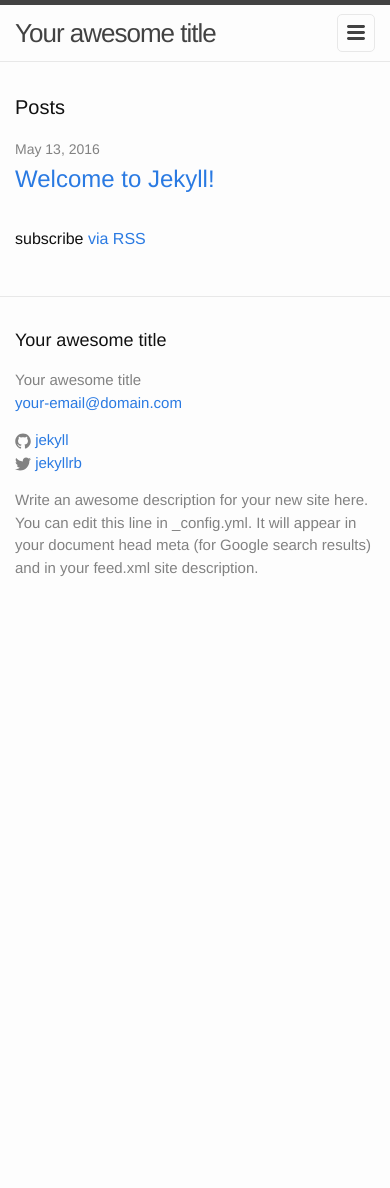
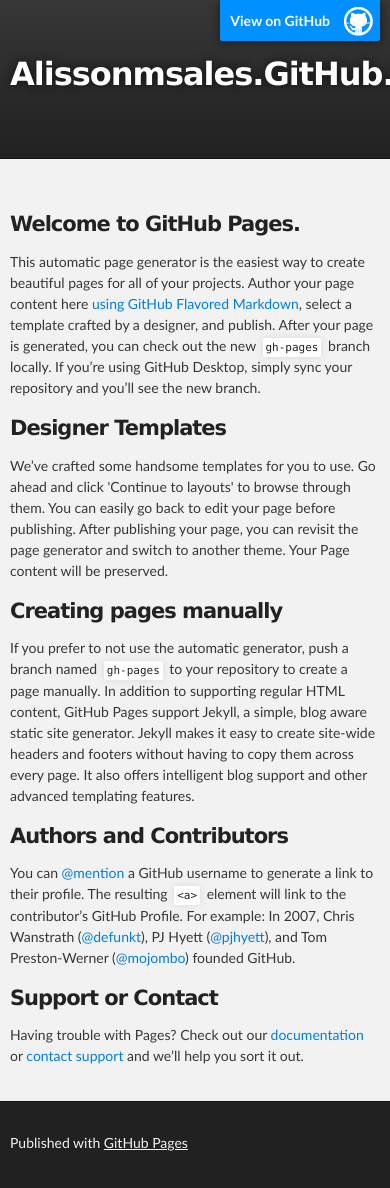
Before and after one commit to alissonmsales/alissonmsales.github.io, a Jekyll site: the page index.html, which Jekyll copies as it is, in a window 390 px wide. Built offline with Jekyll 4.4.1, drawn with Linux system fonts in a browser that asks for light colours; before the commit the page ends 900 px from its top, so only the background shows below that.

Commit message:
Replace master branch with page content via GitHub

```diff
--- a/index.html
+++ b/index.html
@@ -1,23 +1,67 @@
----
-layout: default
----
+<!DOCTYPE html>
+<html>
 
-<div class="home">
+  <head>
+    <meta charset='utf-8'>
+    <meta http-equiv="X-UA-Compatible" content="chrome=1">
+    <meta name="description" content="Alissonmsales.GitHub.io : ">
 
-  <h1 class="page-heading">Posts</h1>
+    <link rel="stylesheet" type="text/css" media="screen" href="stylesheets/stylesheet.css">
 
-  <ul class="post-list">
-    {% for post in site.posts %}
-      <li>
-        <span class="post-meta">{{ post.date | date: "%b %-d, %Y" }}</span>
+    <title>Alissonmsales.GitHub.io</title>
+  </head>
 
-        <h2>
-          <a class="post-link" href="{{ post.url | prepend: site.baseurl }}">{{ post.title }}</a>
-        </h2>
-      </li>
-    {% endfor %}
-  </ul>
+  <body>
 
-  <p class="rss-subscribe">subscribe <a href="{{ "/feed.xml" | prepend: site.baseurl }}">via RSS</a></p>
+    <!-- HEADER -->
+    <div id="header_wrap" class="outer">
+        <header class="inner">
+          <a id="forkme_banner" href="https://github.com/alissonmsales">View on GitHub</a>
 
-</div>
+          <h1 id="project_title">Alissonmsales.GitHub.io</h1>
+          <h2 id="project_tagline"></h2>
+
+        </header>
+    </div>
+
+    <!-- MAIN CONTENT -->
+    <div id="main_content_wrap" class="outer">
+      <section id="main_content" class="inner">
+        <h3>
+<a id="welcome-to-github-pages" class="anchor" href="#welcome-to-github-pages" aria-hidden="true"><span aria-hidden="true" class="octicon octicon-link"></span></a>Welcome to GitHub Pages.</h3>
+
+<p>This automatic page generator is the easiest way to create beautiful pages for all of your projects. Author your page content here <a href="https://guides.github.com/features/mastering-markdown/">using GitHub Flavored Markdown</a>, select a template crafted by a designer, and publish. After your page is generated, you can check out the new <code>gh-pages</code> branch locally. If you’re using GitHub Desktop, simply sync your repository and you’ll see the new branch.</p>
+
+<h3>
+<a id="designer-templates" class="anchor" href="#designer-templates" aria-hidden="true"><span aria-hidden="true" class="octicon octicon-link"></span></a>Designer Templates</h3>
+
+<p>We’ve crafted some handsome templates for you to use. Go ahead and click 'Continue to layouts' to browse through them. You can easily go back to edit your page before publishing. After publishing your page, you can revisit the page generator and switch to another theme. Your Page content will be preserved.</p>
+
+<h3>
+<a id="creating-pages-manually" class="anchor" href="#creating-pages-manually" aria-hidden="true"><span aria-hidden="true" class="octicon octicon-link"></span></a>Creating pages manually</h3>
+
+<p>If you prefer to not use the automatic generator, push a branch named <code>gh-pages</code> to your repository to create a page manually. In addition to supporting regular HTML content, GitHub Pages support Jekyll, a simple, blog aware static site generator. Jekyll makes it easy to create site-wide headers and footers without having to copy them across every page. It also offers intelligent blog support and other advanced templating features.</p>
+
+<h3>
+<a id="authors-and-contributors" class="anchor" href="#authors-and-contributors" aria-hidden="true"><span aria-hidden="true" class="octicon octicon-link"></span></a>Authors and Contributors</h3>
+
+<p>You can <a href="https://help.github.com/articles/basic-writing-and-formatting-syntax/#mentioning-users-and-teams" class="user-mention">@mention</a> a GitHub username to generate a link to their profile. The resulting <code>&lt;a&gt;</code> element will link to the contributor’s GitHub Profile. For example: In 2007, Chris Wanstrath (<a href="https://github.com/defunkt" class="user-mention">@defunkt</a>), PJ Hyett (<a href="https://github.com/pjhyett" class="user-mention">@pjhyett</a>), and Tom Preston-Werner (<a href="https://github.com/mojombo" class="user-mention">@mojombo</a>) founded GitHub.</p>
+
+<h3>
+<a id="support-or-contact" class="anchor" href="#support-or-contact" aria-hidden="true"><span aria-hidden="true" class="octicon octicon-link"></span></a>Support or Contact</h3>
+
+<p>Having trouble with Pages? Check out our <a href="https://help.github.com/pages">documentation</a> or <a href="https://github.com/contact">contact support</a> and we’ll help you sort it out.</p>
+      </section>
+    </div>
+
+    <!-- FOOTER  -->
+    <div id="footer_wrap" class="outer">
+      <footer class="inner">
+        <p>Published with <a href="https://pages.github.com">GitHub Pages</a></p>
+      </footer>
+    </div>
+
+
+
+  </body>
+</html>
--- /dev/null
+++ b/javascripts/main.js
@@ -0,0 +1 @@
+console.log('This would be the main JS file.');
--- /dev/null
+++ b/stylesheets/github-light.css
@@ -0,0 +1,123 @@
+/*
+The MIT License (MIT)
+
+Copyright (c) 2015 GitHub, Inc.
+
+Permission is hereby granted, free of charge, to any person obtaining a copy
+of this software and associated documentation files (the "Software"), to deal
+in the Software without restriction, including without limitation the rights
+to use, copy, modify, merge, publish, distribute, sublicense, and/or sell
+copies of the Software, and to permit persons to whom the Software is
+furnished to do so, subject to the following conditions:
+
+The above copyright notice and this permission notice shall be included in all
+copies or substantial portions of the Software.
+
+THE SOFTWARE IS PROVIDED "AS IS", WITHOUT WARRANTY OF ANY KIND, EXPRESS OR
+IMPLIED, INCLUDING BUT NOT LIMITED TO THE WARRANTIES OF MERCHANTABILITY,
+FITNESS FOR A PARTICULAR PURPOSE AND NONINFRINGEMENT. IN NO EVENT SHALL THE
+AUTHORS OR COPYRIGHT HOLDERS BE LIABLE FOR ANY CLAIM, DAMAGES OR OTHER
+LIABILITY, WHETHER IN AN ACTION OF CONTRACT, TORT OR OTHERWISE, ARISING FROM,
+OUT OF OR IN CONNECTION WITH THE SOFTWARE OR THE USE OR OTHER DEALINGS IN THE
+SOFTWARE.
+
+*/
+
+.pl-c /* comment */ {
+  color: #969896;
+}
+
+.pl-c1      /* constant, markup.raw, meta.diff.header, meta.module-reference, meta.property-name, support, support.constant, support.variable, variable.other.constant */,
+.pl-s .pl-v /* string variable */ {
+  color: #0086b3;
+}
+
+.pl-e  /* entity */,
+.pl-en /* entity.name */ {
+  color: #795da3;
+}
+
+.pl-s .pl-s1 /* string source */,
+.pl-smi      /* storage.modifier.import, storage.modifier.package, storage.type.java, variable.other, variable.parameter.function */ {
+  color: #333;
+}
+
+.pl-ent /* entity.name.tag */ {
+  color: #63a35c;
+}
+
+.pl-k /* keyword, storage, storage.type */ {
+  color: #a71d5d;
+}
+
+.pl-pds              /* punctuation.definition.string, string.regexp.character-class */,
+.pl-s                /* string */,
+.pl-s .pl-pse .pl-s1 /* string punctuation.section.embedded source */,
+.pl-sr               /* string.regexp */,
+.pl-sr .pl-cce       /* string.regexp constant.character.escape */,
+.pl-sr .pl-sra       /* string.regexp string.regexp.arbitrary-repitition */,
+.pl-sr .pl-sre       /* string.regexp source.ruby.embedded */ {
+  color: #183691;
+}
+
+.pl-v /* variable */ {
+  color: #ed6a43;
+}
+
+.pl-id /* invalid.deprecated */ {
+  color: #b52a1d;
+}
+
+.pl-ii /* invalid.illegal */ {
+  background-color: #b52a1d;
+  color: #f8f8f8;
+}
+
+.pl-sr .pl-cce /* string.regexp constant.character.escape */ {
+  color: #63a35c;
+  font-weight: bold;
+}
+
+.pl-ml /* markup.list */ {
+  color: #693a17;
+}
+
+.pl-mh        /* markup.heading */,
+.pl-mh .pl-en /* markup.heading entity.name */,
+.pl-ms        /* meta.separator */ {
+  color: #1d3e81;
+  font-weight: bold;
+}
+
+.pl-mq /* markup.quote */ {
+  color: #008080;
+}
+
+.pl-mi /* markup.italic */ {
+  color: #333;
+  font-style: italic;
+}
+
+.pl-mb /* markup.bold */ {
+  color: #333;
+  font-weight: bold;
+}
+
+.pl-md /* markup.deleted, meta.diff.header.from-file */ {
+  background-color: #ffecec;
+  color: #bd2c00;
+}
+
+.pl-mi1 /* markup.inserted, meta.diff.header.to-file */ {
+  background-color: #eaffea;
+  color: #55a532;
+}
+
+.pl-mdr /* meta.diff.range */ {
+  color: #795da3;
+  font-weight: bold;
+}
+
+.pl-mo /* meta.output */ {
+  color: #1d3e81;
+}
--- /dev/null
+++ b/stylesheets/stylesheet.css
@@ -0,0 +1,425 @@
+/*******************************************************************************
+Slate Theme for GitHub Pages
+by Jason Costello, @jsncostello
+*******************************************************************************/
+
+@import url(github-light.css);
+
+/*******************************************************************************
+MeyerWeb Reset
+*******************************************************************************/
+
+html, body, div, span, applet, object, iframe,
+h1, h2, h3, h4, h5, h6, p, blockquote, pre,
+a, abbr, acronym, address, big, cite, code,
+del, dfn, em, img, ins, kbd, q, s, samp,
+small, strike, strong, sub, sup, tt, var,
+b, u, i, center,
+dl, dt, dd, ol, ul, li,
+fieldset, form, label, legend,
+table, caption, tbody, tfoot, thead, tr, th, td,
+article, aside, canvas, details, embed,
+figure, figcaption, footer, header, hgroup,
+menu, nav, output, ruby, section, summary,
+time, mark, audio, video {
+  margin: 0;
+  padding: 0;
+  border: 0;
+  font: inherit;
+  vertical-align: baseline;
+}
+
+/* HTML5 display-role reset for older browsers */
+article, aside, details, figcaption, figure,
+footer, header, hgroup, menu, nav, section {
+  display: block;
+}
+
+ol, ul {
+  list-style: none;
+}
+
+table {
+  border-collapse: collapse;
+  border-spacing: 0;
+}
+
+/*******************************************************************************
+Theme Styles
+*******************************************************************************/
+
+body {
+  box-sizing: border-box;
+  color:#373737;
+  background: #212121;
+  font-size: 16px;
+  font-family: 'Myriad Pro', Calibri, Helvetica, Arial, sans-serif;
+  line-height: 1.5;
+  -webkit-font-smoothing: antialiased;
+}
+
+h1, h2, h3, h4, h5, h6 {
+  margin: 10px 0;
+  font-weight: 700;
+  color:#222222;
+  font-family: 'Lucida Grande', 'Calibri', Helvetica, Arial, sans-serif;
+  letter-spacing: -1px;
+}
+
+h1 {
+  font-size: 36px;
+  font-weight: 700;
+}
+
+h2 {
+  padding-bottom: 10px;
+  font-size: 32px;
+  background: url('../images/bg_hr.png') repeat-x bottom;
+}
+
+h3 {
+  font-size: 24px;
+}
+
+h4 {
+  font-size: 21px;
+}
+
+h5 {
+  font-size: 18px;
+}
+
+h6 {
+  font-size: 16px;
+}
+
+p {
+  margin: 10px 0 15px 0;
+}
+
+footer p {
+  color: #f2f2f2;
+}
+
+a {
+  text-decoration: none;
+  color: #007edf;
+  text-shadow: none;
+
+  transition: color 0.5s ease;
+  transition: text-shadow 0.5s ease;
+  -webkit-transition: color 0.5s ease;
+  -webkit-transition: text-shadow 0.5s ease;
+  -moz-transition: color 0.5s ease;
+  -moz-transition: text-shadow 0.5s ease;
+  -o-transition: color 0.5s ease;
+  -o-transition: text-shadow 0.5s ease;
+  -ms-transition: color 0.5s ease;
+  -ms-transition: text-shadow 0.5s ease;
+}
+
+a:hover, a:focus {text-decoration: underline;}
+
+footer a {
+  color: #F2F2F2;
+  text-decoration: underline;
+}
+
+em {
+  font-style: italic;
+}
+
+strong {
+  font-weight: bold;
+}
+
+img {
+  position: relative;
+  margin: 0 auto;
+  max-width: 739px;
+  padding: 5px;
+  margin: 10px 0 10px 0;
+  border: 1px solid #ebebeb;
+
+  box-shadow: 0 0 5px #ebebeb;
+  -webkit-box-shadow: 0 0 5px #ebebeb;
+  -moz-box-shadow: 0 0 5px #ebebeb;
+  -o-box-shadow: 0 0 5px #ebebeb;
+  -ms-box-shadow: 0 0 5px #ebebeb;
+}
+
+p img {
+  display: inline;
+  margin: 0;
+  padding: 0;
+  vertical-align: middle;
+  text-align: center;
+  border: none;
+}
+
+pre, code {
+  width: 100%;
+  color: #222;
+  background-color: #fff;
+
+  font-family: Monaco, "Bitstream Vera Sans Mono", "Lucida Console", Terminal, monospace;
+  font-size: 14px;
+
+  border-radius: 2px;
+  -moz-border-radius: 2px;
+  -webkit-border-radius: 2px;
+}
+
+pre {
+  width: 100%;
+  padding: 10px;
+  box-shadow: 0 0 10px rgba(0,0,0,.1);
+  overflow: auto;
+}
+
+code {
+  padding: 3px;
+  margin: 0 3px;
+  box-shadow: 0 0 10px rgba(0,0,0,.1);
+}
+
+pre code {
+  display: block;
+  box-shadow: none;
+}
+
+blockquote {
+  color: #666;
+  margin-bottom: 20px;
+  padding: 0 0 0 20px;
+  border-left: 3px solid #bbb;
+}
+
+
+ul, ol, dl {
+  margin-bottom: 15px
+}
+
+ul {
+  list-style-position: inside;
+  list-style: disc;
+  padding-left: 20px;
+}
+
+ol {
+  list-style-position: inside;
+  list-style: decimal;
+  padding-left: 20px;
+}
+
+dl dt {
+  font-weight: bold;
+}
+
+dl dd {
+  padding-left: 20px;
+  font-style: italic;
+}
+
+dl p {
+  padding-left: 20px;
+  font-style: italic;
+}
+
+hr {
+  height: 1px;
+  margin-bottom: 5px;
+  border: none;
+  background: url('../images/bg_hr.png') repeat-x center;
+}
+
+table {
+  border: 1px solid #373737;
+  margin-bottom: 20px;
+  text-align: left;
+ }
+
+th {
+  font-family: 'Lucida Grande', 'Helvetica Neue', Helvetica, Arial, sans-serif;
+  padding: 10px;
+  background: #373737;
+  color: #fff;
+ }
+
+td {
+  padding: 10px;
+  border: 1px solid #373737;
+ }
+
+form {
+  background: #f2f2f2;
+  padding: 20px;
+}
+
+/*******************************************************************************
+Full-Width Styles
+*******************************************************************************/
+
+.outer {
+  width: 100%;
+}
+
+.inner {
+  position: relative;
+  max-width: 640px;
+  padding: 20px 10px;
+  margin: 0 auto;
+}
+
+#forkme_banner {
+  display: block;
+  position: absolute;
+  top:0;
+  right: 10px;
+  z-index: 10;
+  padding: 10px 50px 10px 10px;
+  color: #fff;
+  background: url('../images/blacktocat.png') #0090ff no-repeat 95% 50%;
+  font-weight: 700;
+  box-shadow: 0 0 10px rgba(0,0,0,.5);
+  border-bottom-left-radius: 2px;
+  border-bottom-right-radius: 2px;
+}
+
+#header_wrap {
+  background: #212121;
+  background: -moz-linear-gradient(top, #373737, #212121);
+  background: -webkit-linear-gradient(top, #373737, #212121);
+  background: -ms-linear-gradient(top, #373737, #212121);
+  background: -o-linear-gradient(top, #373737, #212121);
+  background: linear-gradient(top, #373737, #212121);
+}
+
+#header_wrap .inner {
+  padding: 50px 10px 30px 10px;
+}
+
+#project_title {
+  margin: 0;
+  color: #fff;
+  font-size: 42px;
+  font-weight: 700;
+  text-shadow: #111 0px 0px 10px;
+}
+
+#project_tagline {
+  color: #fff;
+  font-size: 24px;
+  font-weight: 300;
+  background: none;
+  text-shadow: #111 0px 0px 10px;
+}
+
+#downloads {
+  position: absolute;
+  width: 210px;
+  z-index: 10;
+  bottom: -40px;
+  right: 0;
+  height: 70px;
+  background: url('../images/icon_download.png') no-repeat 0% 90%;
+}
+
+.zip_download_link {
+  display: block;
+  float: right;
+  width: 90px;
+  height:70px;
+  text-indent: -5000px;
+  overflow: hidden;
+  background: url(../images/sprite_download.png) no-repeat bottom left;
+}
+
+.tar_download_link {
+  display: block;
+  float: right;
+  width: 90px;
+  height:70px;
+  text-indent: -5000px;
+  overflow: hidden;
+  background: url(../images/sprite_download.png) no-repeat bottom right;
+  margin-left: 10px;
+}
+
+.zip_download_link:hover {
+  background: url(../images/sprite_download.png) no-repeat top left;
+}
+
+.tar_download_link:hover {
+  background: url(../images/sprite_download.png) no-repeat top right;
+}
+
+#main_content_wrap {
+  background: #f2f2f2;
+  border-top: 1px solid #111;
+  border-bottom: 1px solid #111;
+}
+
+#main_content {
+  padding-top: 40px;
+}
+
+#footer_wrap {
+  background: #212121;
+}
+
+
+
+/*******************************************************************************
+Small Device Styles
+*******************************************************************************/
+
+@media screen and (max-width: 480px) {
+  body {
+    font-size:14px;
+  }
+
+  #downloads {
+    display: none;
+  }
+
+  .inner {
+    min-width: 320px;
+    max-width: 480px;
+  }
+
+  #project_title {
+  font-size: 32px;
+  }
+
+  h1 {
+    font-size: 28px;
+  }
+
+  h2 {
+    font-size: 24px;
+  }
+
+  h3 {
+    font-size: 21px;
+  }
+
+  h4 {
+    font-size: 18px;
+  }
+
+  h5 {
+    font-size: 14px;
+  }
+
+  h6 {
+    font-size: 12px;
+  }
+
+  code, pre {
+    min-width: 320px;
+    max-width: 480px;
+    font-size: 11px;
+  }
+
+}
```
Also changed, not shown: params.json (added, +6 -0 lines), images/bg_hr.png (added), images/blacktocat.png (added), images/icon_download.png (added), images/sprite_download.png (added).
